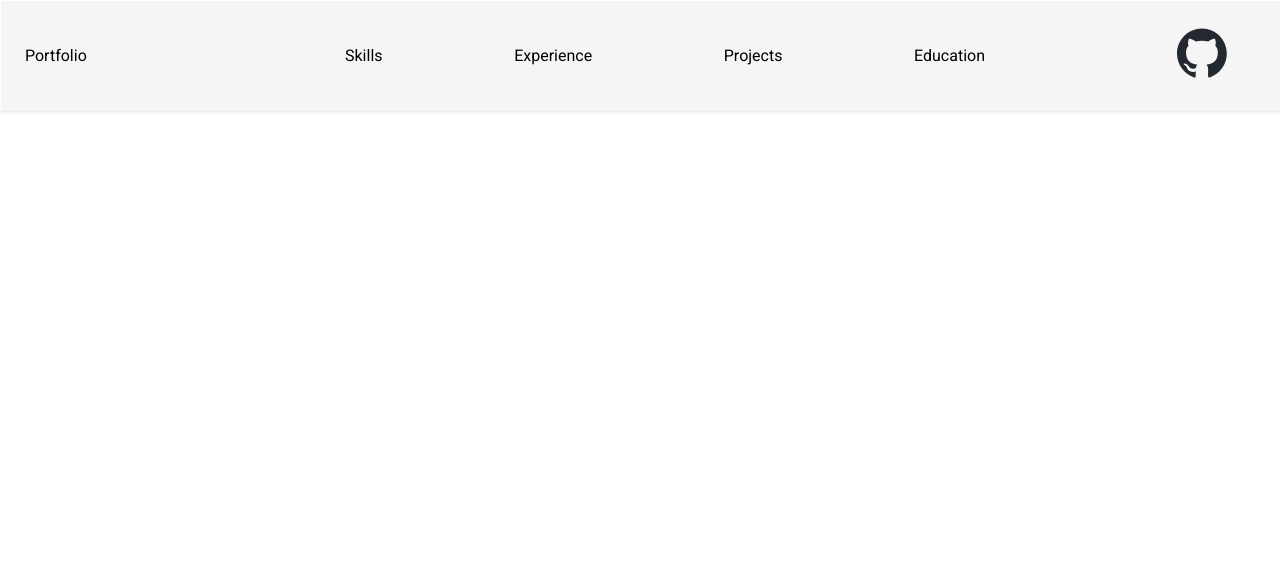
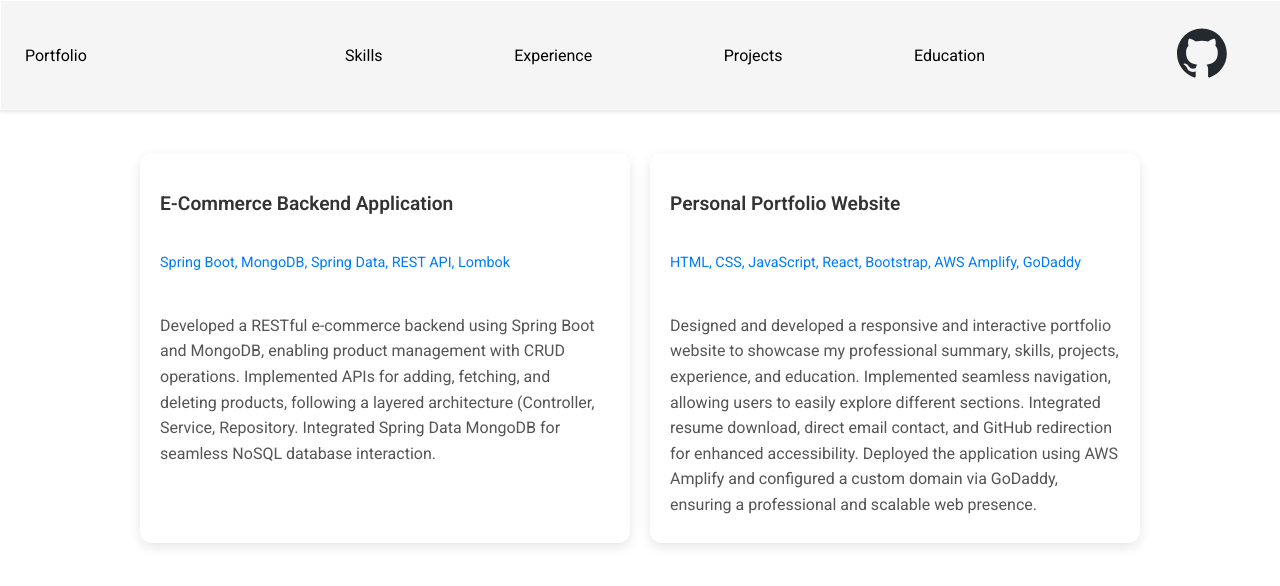
Before and after one commit to sumanthnallala/portfolio, a React (Create React App) app: page /projects in a window 1280 px wide. Before the commit this address had no page. Shown: the top 586 px of the page. Built offline with nearby package versions, Linux system fonts and the light colour scheme.

Commit message:
added projects section, updated the descriptions and links for resume

```diff
--- a/src/App.tsx
+++ b/src/App.tsx
@@ -4,6 +4,7 @@ import Home from "./components/Home";
 import Header from "./components/Header";
 import "./App.scss";
 import ErrorBoundary from "./components/ErrorBoundary";
+import Projects from "./components/Projects";
 const About = lazy(() => import("./components/Contact"));
 const Skills = lazy(() => import("./components/Skills"));
 const Experience = lazy(() => import("./components/Experience"));
@@ -43,6 +44,14 @@ function App() {
               }
             />
             <Route
+              path="/projects"
+              element={
+                <Suspense fallback={<div>Loading...</div>}>
+                  <Projects />
+                </Suspense>
+              }
+            />
+            <Route
               path="/education"
               element={
                 <Suspense fallback={<div>Loading...</div>}>
--- a/src/components/Home.tsx
+++ b/src/components/Home.tsx
@@ -31,9 +31,6 @@ const Home = () => {
                   <li className="list-type-none">
                     {Description.THIRD_DESCRIPTION}
                   </li>
-                  <li className="list-type-none">
-                    {Description.FOURTH_DESCRIPTION}
-                  </li>
                 </ul>
               </h2>
               <button className="check-resume-btn">
--- /dev/null
+++ b/src/components/ProjectCard.scss
@@ -0,0 +1,45 @@
+.project-container {
+  height: 350px;
+  width: 600px;
+  display: flex;
+  flex-direction: column;
+  gap: 16px;
+  background: #ffffff;
+  border-radius: 12px;
+  box-shadow: 0 4px 12px rgba(0, 0, 0, 0.1);
+  padding: 20px;
+  transition: transform 0.2s ease-in-out;
+  max-width: 450px;
+  &:hover {
+    cursor: pointer;
+    transform: scale(1.02);
+  }
+}
+.project-main-container {
+  display: flex;
+  flex-wrap: wrap;
+  gap: 20px;
+  padding: 2% 5%;
+}
+
+.project-name-container {
+  font-size: 1.2rem;
+  font-weight: 600;
+  margin-bottom: 8px;
+  color: #333;
+}
+
+.project-description {
+  font-size: 1rem;
+  color: #555;
+  line-height: 1.6;
+}
+
+.project-techstack {
+  display: flex;
+  gap: 12px;
+  font-size: 0.9rem;
+  font-weight: 500;
+  color: #007bff;
+  margin-bottom: 10px;
+}
--- /dev/null
+++ b/src/components/ProjectCard.tsx
@@ -0,0 +1,19 @@
+import React from "react";
+import { PROJECTS } from "../constants/Constants";
+import "./ProjectCard.scss";
+
+const ProjectCard = () => {
+  return (
+    <div className="project-main-container">
+      {PROJECTS?.map((item) => (
+        <div className="project-container">
+          <h3 className="project-name-container">{item.TITLE}</h3>
+          <p className="project-techstack">{item.TECH_STACK}</p>
+          <p className="project-description">{item.DESCRIPTION}</p>
+        </div>
+      ))}
+    </div>
+  );
+};
+
+export default ProjectCard;
--- /dev/null
+++ b/src/components/Projects.tsx
@@ -0,0 +1,14 @@
+import PlatformLayout from "./PlatformLayout";
+import ProjectCard from "./ProjectCard";
+import "./Projects.scss";
+import React from "react";
+
+const Projects = () => {
+  return (
+    <PlatformLayout>
+      <ProjectCard />
+    </PlatformLayout>
+  );
+};
+
+export default Projects;
--- a/src/constants/Constants.ts
+++ b/src/constants/Constants.ts
@@ -5,13 +5,11 @@ export const TECH_STACK_LIST =
   "React.js, Javascript, HTML, CSS, Java, Spring Boot, MongoDB, Jenkins, Git, Jira, Confluence.";
 export const Description = {
   FIRST_DESCRIPTION:
-    "I am a Software Developer with 2+ Years of Progressive Experience having an expertise in Full Stack Web Development of SaaS Product following Agile Methodologies.",
+    "I have 2+ years of experience in Full Stack Web Development for SaaS products, following Agile methodologies.",
   SECOND_DESCRIPTION:
-    "Driven Product Development Engineer with a proven track record at Phenom, enhancing product functionality and user experience in APM, QA Hub, and App Trail.",
+    "Proven track record at Phenom, enhancing product functionality with expertise in React.js, Java, and team mentorship.",
   THIRD_DESCRIPTION:
-    "Excelled in React.js, Java, and team mentorship, boosting test coverage by 80%.",
-  FOURTH_DESCRIPTION:
-    "Skilled in both technical innovation and effective team collaboration.",
+    "A proactive leader and initiative-taker, driving innovation and fostering team collaboration.",
 };
 export const PHENOM_FULLTIME = {
   TITLE: "Product Development Engineer I",
@@ -19,7 +17,7 @@ export const PHENOM_FULLTIME = {
   START_DATE: "May 2022",
   END_DATE: "Present",
   DESCRIPTION:
-    "Developed multiple key features for APM (Application Performance Monitoring), which has an active user base of 400+ people across organization and used mainly for proactive monitoring and alerting of services. Have hands-on experience in developing tables, charts, forms, search functionality including debouncing other components following UI/UX Standards by using Antd Library and involved in API Design and Documentation. Involved in reviewing pull requests, handling deployments, mentoring team members, maintaining and improving code quality by adding unit test cases, updating weekly metrics from grafana back to leaders,logging and monitoring using grafana.",
+    "Developed key features for APM (Application Performance Monitoring), supporting 400+ active usersfor proactive service monitoring and alerts. Built UI components using Ant Design, contributed to API design and documentation, and ensured high code quality through PR reviews. Managed deployments,worked on micro services, mentored team members, and oversaw logging and monitoring using Grafana.",
   SKILLS: [
     "React.js",
     "Javascript",
@@ -45,7 +43,7 @@ export const PHENOM_INTENRSHIP = {
   START_DATE: "Jan 2022",
   END_DATE: "April 2022",
   DESCRIPTION:
-    "Have contributed to the Test Cases Design, Documentation, Execution and Reported the Issues to the Respective Developers and Improved the Test Coverage by 80% and Automated the Test Cases for the Products : QA Hub, APM, App Trail.",
+    "Have contributed to the Test Cases Design, Documentation, Execution and Reported the Issues tothe Respective Developers and Improved the Test Coverage by 80% and Automated the Test Cases formultiple products.",
   SKILLS: [
     "Google Spreadsheet",
     "Python",
@@ -65,7 +63,7 @@ export const NXTWAVE = {
   START_DATE: "April 2021",
   END_DATE: "Dec 2021",
   DESCRIPTION:
-    "Gained hands-on experience in web development and developed proficiency in HTML, CSS, JavaScript,Bootstrap and developed strong problem-solving and critical thinking skills. Successfully completed multiple projects including Static, Dynamic, and Responsive web applications and Achieved certifications for the same. Achieved certifications in Programming foundations with Python and Developer Foundations.",
+    "Gained hands-on experience in web development with HTML, CSS, JavaScript, and Bootstrap, buildingstatic, dynamic, and responsive web applications. Earned certifications in Programming Foundations with Python and Developer Foundations through NxtWave Intensive Program.",
   SKILLS: ["HTML", "CSS", "JavaScript", "Bootstrap", "Python"],
   LOCATION: "Hyderabad",
 };
@@ -76,7 +74,7 @@ export const SCALER = {
   START_DATE: "October 2024",
   END_DATE: "Present",
   DESCRIPTION:
-    "Pursuing masters in computer science from scaler academy, where I am learning about DSA, System Design and working on multiple projects.",
+    "Pursuing a Master of Science in Computer Science at Scaler Neovarsity, a globally accreditedprogram recognized for its industry-aligned curriculum. Focused on practical engineering, includingproblem-solving with data structures, algorithms, system design, and real-world project development to build scalable and efficient software solutions.",
   SKILLS: [
     "Problem Solving",
     "Data Structures",
@@ -108,4 +106,19 @@ export const EMAILJS = {
 };
 
 export const RESUME_LINK =
-  "https://drive.google.com/file/d/1vMSL7Wzvqg6HFZ7e1Y80-QSaV5K_d9hc/view";
+  "https://drive.google.com/file/d/1QWBPW1PHFxwQLG27U2PggwSS-tvHRHf1/view";
+
+export const PROJECTS = [
+  {
+    TITLE: "E-Commerce Backend Application",
+    DESCRIPTION:
+      "Developed a RESTful e-commerce backend using Spring Boot and MongoDB, enabling product management with CRUD operations. Implemented APIs for adding, fetching, and deleting products, following a layered architecture (Controller, Service, Repository. Integrated Spring Data MongoDB for seamless NoSQL database interaction.",
+    TECH_STACK: "Spring Boot, MongoDB, Spring Data, REST API, Lombok",
+  },
+  {
+    TITLE: "Personal Portfolio Website",
+    DESCRIPTION:
+      "Designed and developed a responsive and interactive portfolio website to showcase my professional summary, skills, projects, experience, and education. Implemented seamless navigation, allowing users to easily explore different sections. Integrated resume download, direct email contact, and GitHub redirection for enhanced accessibility. Deployed the application using AWS Amplify and configured a custom domain via GoDaddy, ensuring a professional and scalable web presence.",
+    TECH_STACK: "HTML, CSS, JavaScript, React, Bootstrap, AWS Amplify, GoDaddy",
+  },
+];
```
Also changed, not shown: src/components/Projects.scss (added).
